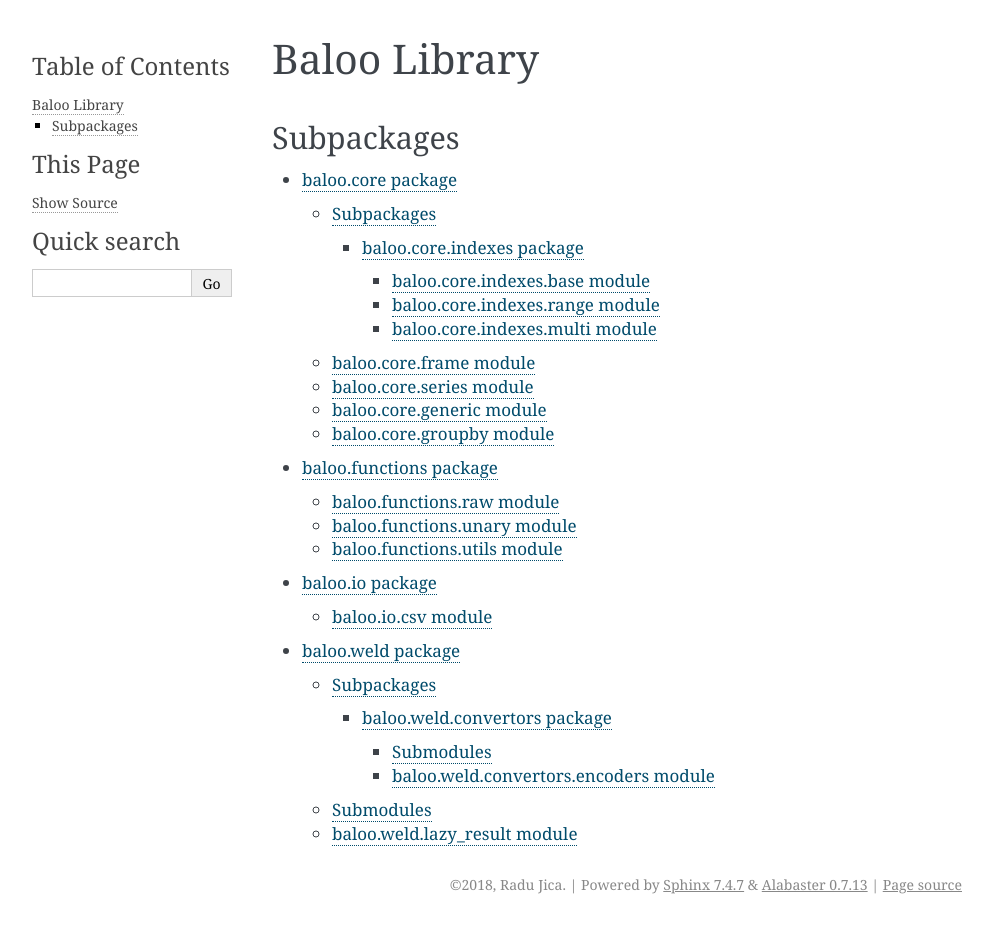
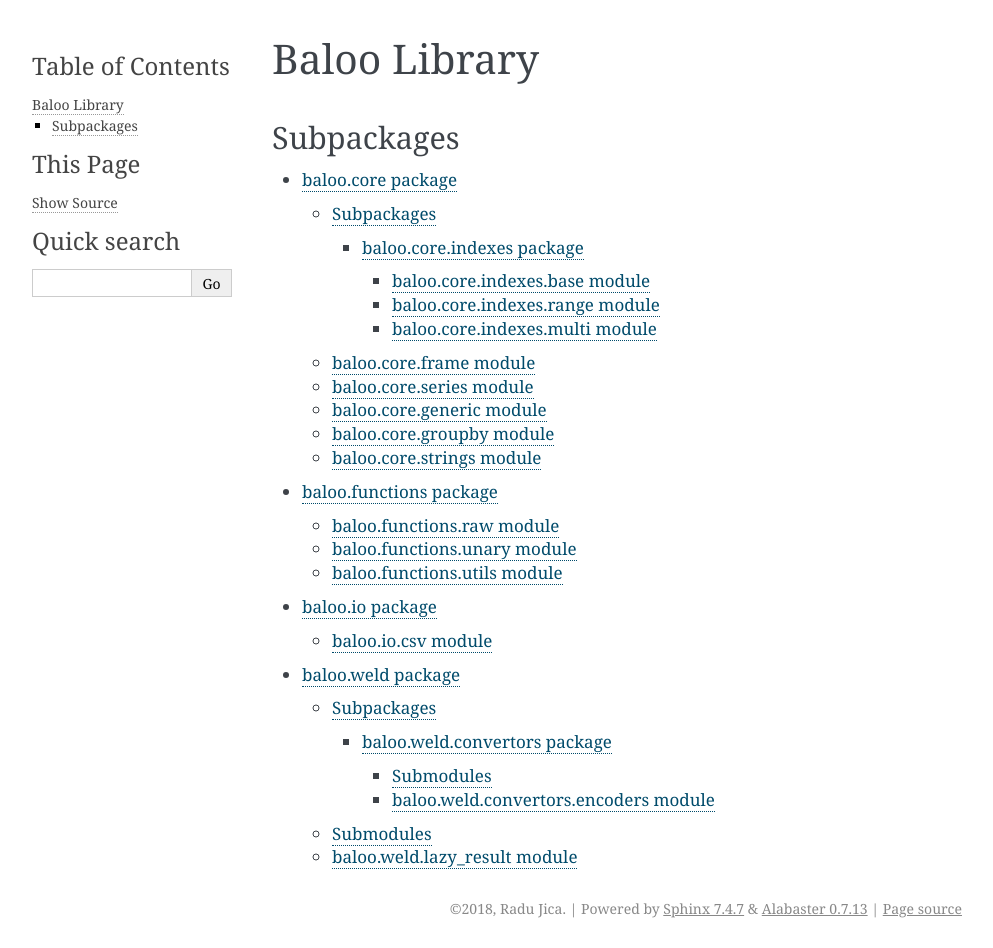
Before and after one commit to radujica/baloo, a Sphinx documentation site: the page built from doc/source/baloo.rst, in a window 1280 px wide. Shown: the whole page, without its empty margins (148-1141 px from the left). Built offline with Sphinx 7.4.7, drawn with Linux system fonts in a browser that asks for light colours; before the commit the page ends 924 px from its top, so only the background shows below that.

Commit message:
Add to doc

```diff
--- a/doc/source/baloo.core.rst
+++ b/doc/source/baloo.core.rst
@@ -37,3 +37,10 @@ baloo.core.groupby module
 .. automodule:: baloo.core.groupby
     :members:
     :undoc-members:
+
+baloo.core.strings module
+-------------------------
+
+.. automodule:: baloo.core.strings
+    :members:
+    :undoc-members:
```
